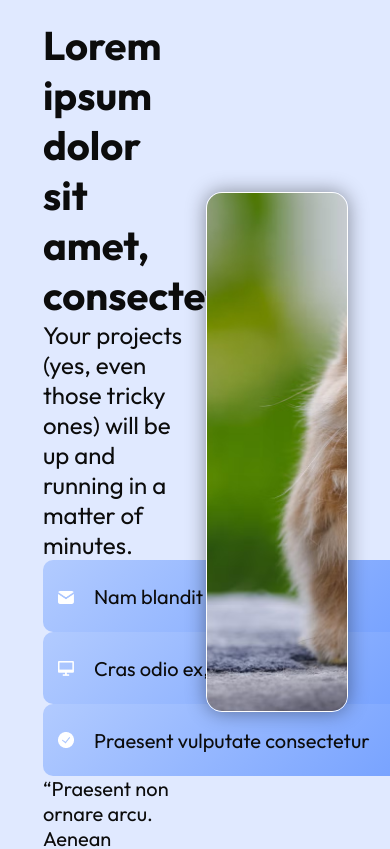
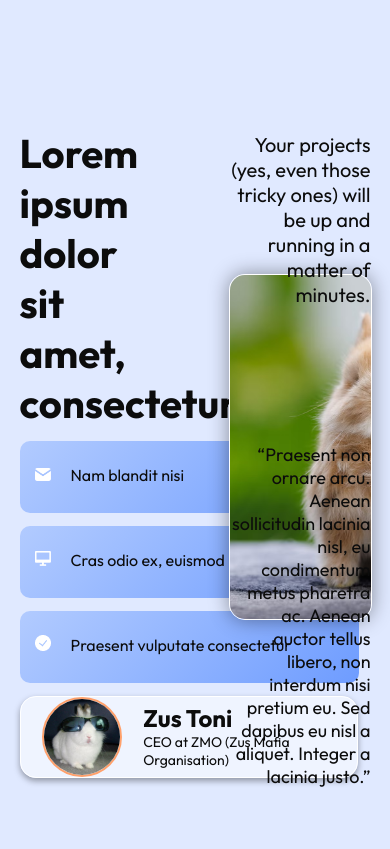
Before and after one commit to m-inic/Tascoder, a React (Vite) app in the folder Tascoder/: page /support in a window 390 px wide. Shown: the part 880-1729 px from the top of the page. Built offline with nearby package versions, Linux system fonts and the light colour scheme.

Commit message:
gotov landing page

```diff
--- a/Tascoder/src/components/masterComponentsQueries.css
+++ b/Tascoder/src/components/masterComponentsQueries.css
@@ -8,11 +8,15 @@
 @import url(Landing.css);
 
 @media (max-width: 1250px) {
+/*#####################################################################
+  ####################### LANDING PAGE ################################
+  #####################################################################*/
+
   #landingImg #landingBunny {
-            min-width: 330px;
-        margin: -16px 0 0 0;
-        height: 330px;
-        object-fit: cover;
+    min-width: 330px;
+    margin: -16px 0 0 0;
+    height: 330px;
+    object-fit: cover;
   }
   #landing {
     position: relative;
@@ -34,4 +38,162 @@
     bottom: -100px;
     left: 0;
   }
+
+  #introSection #bunnsHolder li {
+    width: 10rem;
+    height: 20rem;
+  }
+
+  #introSection .bunnsHolderImg {
+    width: 9rem;
+    height: 10rem;
+  }
+
+  #featuresSection .img1 {
+    width: 85%;
+    min-width: 300px;
+  }
+
+  #dealsSection h1 {
+    text-align: center;
+  }
+
+  #dealsSection #dealsList {
+    width: 100%;
+  }
+
+  #dealsSection .dealsListItem {
+    min-width: 200px;
+    height: 650px;
+  }
+
+  #dealsSection .dealsPriceHolder {
+    flex-direction: column;
+  }
+
+  #showcaseSection #showcaseSectionGallery {
+    width: 80%;
+  }
+
+  #showcaseSection #showcaseSectionGallery img {
+    width: 99%;
+  }
+
+  #availableOptionsSection .availableOptionsTextsHolder {
+    justify-content: space-between;
+    height: 650px;
+  }
+
+  #availableOptionsSection #availableOptionsArticle1 {
+    position: relative;
+    height: 25%;
+    justify-content: space-between;
+    width: 90%;
+  }
+
+  #availableOptionsArticle1 .availableOptionsImg {
+    justify-content: flex-start;
+    margin-top: 146px;
+  }
+
+  #availableOptionsArticle1 .availableOptionsTextsHolder h2 {
+    position: absolute;
+    top: 4px;
+    right: 0;
+    width: 40%;
+    text-align: right;
+    font-size: 20px;
+  }
+
+  #availableOptionsArticle1 .availableOptionsTextsHolder q {
+    position: absolute;
+    bottom: 60px;
+    right: 0;
+    width: 40%;
+    text-align: right;
+    font-size: 18px;
+  }
+
+  .availableOptionsTextsHolder li p {
+    font-size: 16px;
+  }
+
+  .availableOptionsTextsHolder li span {
+    font-size: 16px;
+    margin-bottom: 5px;
+  }
+
+  #availableOptionsSection .availableOptionsTextsHolder li {
+    width: 314px;
+  }
+
+  #availableOptionsSection #availableOptionsArticle2 {
+    position: relative;
+    height: 25%;
+    justify-content: space-between;
+    width: 90%;
+  }
+
+  #availableOptionsArticle2 .availableOptionsTextsHolder h2 {
+    position: absolute;
+    top: 4px;
+    left: 0;
+    width: 40%;
+    text-align: left;
+    font-size: 20px;
+  }
+
+  #availableOptionsArticle2 .availableOptionsImg {
+    justify-content: flex-start;
+    margin-top: 146px;
+  }
+
+  #availableOptionsArticle2 .availableOptionsTextsHolder q {
+    position: absolute;
+    bottom: 60px;
+    left: 0;
+    width: 40%;
+    text-align: left;
+    font-size: 18px;
+  }
+
+  #availableOptionsSection #availableOptionsArticle3 {
+    position: relative;
+    height: 25%;
+    justify-content: space-between;
+    width: 90%;
+  }
+
+  #availableOptionsArticle3 .availableOptionsTextsHolder h2 {
+    position: absolute;
+    top: 4px;
+    right: 0;
+    width: 40%;
+    text-align: right;
+    font-size: 20px;
+  }
+
+  #availableOptionsArticle3 .availableOptionsImg {
+    justify-content: flex-start;
+    margin-top: 146px;
+  }
+
+  #availableOptionsArticle3 .availableOptionsTextsHolder q {
+    position: absolute;
+    bottom: 60px;
+    right: 0;
+    width: 40%;
+    text-align: right;
+    font-size: 18px;
+  }
+
+  #root #footerSection {
+    margin-top: 10rem;
+  }
+
+  /*#####################################################################
+  ####################### FEATURES PAGE ################################
+  #####################################################################*/
+
+
 }
```
